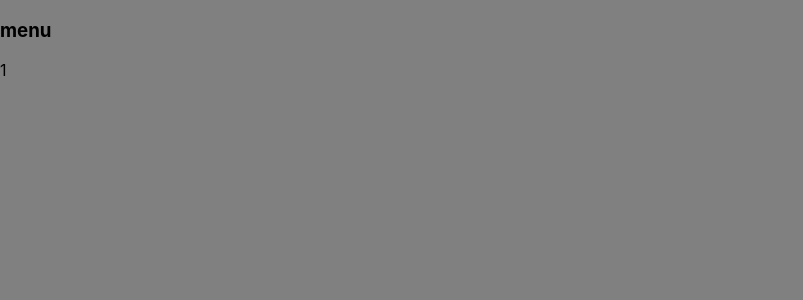
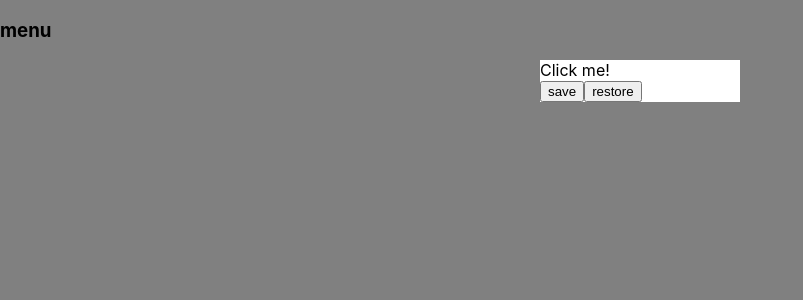
Before and after one commit to alekseidarafeichyk/copyLesson-1, a React (Create React App) app: page /junior in a window 1280 px wide. Shown: the top 300 px of the page, without its empty margins (0-803 px from the left). Built offline with nearby package versions, Linux system fonts and the light colour scheme; the HTML template or start-up script is replaced by a standard one.

Commit message:
completed lesson 6

```diff
--- a/src/App.tsx
+++ b/src/App.tsx
@@ -1,4 +1,4 @@
-import React, {KeyboardEvent, useState} from 'react';
+import React, {ChangeEvent, KeyboardEvent, useState} from 'react';
 import './App.css';
 import {v1} from "uuid";
 import {BrowserRouter, Route} from "react-router-dom";
@@ -16,7 +16,7 @@ export type filterValueType = 'all' | 'high' | 'middle' | 'low'
     name: string
 }
 
-function App () {
+function App() {
 
     let [tasks, setTasks] = useState([
         {deal: 'learn react', priority: 'high', id: 1},
@@ -29,6 +29,9 @@ function App () {
     ]);
     let [sortTask, setSortTask] = useState<filterValueType>('all');
     let [error, setError] = useState<string>('');
+    let [collapsed, setCollapsed] = useState(false)
+    let [value, setValue] = useState('Click me!')
+
 
     function deleteTask(id: number) {
         tasks = tasks.filter(task => task.id != id);
@@ -51,7 +54,6 @@ function App () {
     }
 
 
-
     const [arr, setArr] = useState<Array<arrType>>([])
 
 
@@ -71,10 +73,13 @@ function App () {
         sayHi(e.currentTarget.value)
     }
 
-    let [collapsed,setCollapsed] = useState(false)
+    const onChangeForEditableSpan = (e: ChangeEvent<HTMLInputElement>) => {
+        setValue(e.currentTarget.value)
+    }
 
     return (
         <BrowserRouter>
+
             <div>
                 <Accordion name={'menu'}
                            collapsed={collapsed}
@@ -91,8 +96,13 @@ function App () {
                     arr={arr}
                     error={error}
                     onEnter={onEnter}
-                    />} />
-                    <Route path={'/junior'} render={() => <Junior/>}/>
+                />}/>
+                <Route path={'/junior'} render={() => <Junior
+                    onEnter={onEnter}
+                    error={error}
+                    value={value}
+                    setValue={setValue}
+                    onChange={onChangeForEditableSpan}/>}/>
                 <Route path={'/juniorplus'} render={() => <JuniorPlus/>}/>
             </div>
         </BrowserRouter>
--- a/src/Components/Content/Junior/Junior.tsx
+++ b/src/Components/Content/Junior/Junior.tsx
@@ -1,8 +1,23 @@
-import React from "react";
+import React, {ChangeEvent, KeyboardEvent} from "react";
+import EditableSpan from "../../common/EditableSpan";
 
-function Junior() {
+type JuniorPropsType = {
+    onEnter: (e: KeyboardEvent<HTMLInputElement>) => void,
+    error: string
+    value: string
+    onChange: (e: ChangeEvent<HTMLInputElement>) => void
+    setValue: (value: string) => void
+}
+
+function Junior(props: JuniorPropsType) {
     return(
-        <div>1</div>
+        <EditableSpan
+            onEnter={props.onEnter}
+            error={props.error}
+            value={props.value}
+            setValue={props.setValue}
+            onChange={props.onChange}
+        />
     )
 }
 
--- /dev/null
+++ b/src/Components/LocalStorage/localstorage.tsx
@@ -0,0 +1,16 @@
+import React from "react";
+
+export function saveState<T> (key: string, state: T) {
+    const stateAsString = JSON.stringify(state);
+    localStorage.setItem(key, stateAsString)
+}
+
+export function restoreState<T>(key: string, defaultState: T) {
+    const stateAsString = localStorage.getItem(key);
+    if (stateAsString !== null) defaultState = JSON.parse(stateAsString) as T;
+    return defaultState;
+}
+
+export type StateType = {
+    inputValue: string
+}
--- /dev/null
+++ b/src/Components/common/EditableSpan.module.css
@@ -0,0 +1,5 @@
+.container {
+    width: 200px;
+    margin: 0 auto;
+    background-color: #ffffff;
+}
--- /dev/null
+++ b/src/Components/common/EditableSpan.tsx
@@ -0,0 +1,48 @@
+import React, {ChangeEvent, KeyboardEvent, useState} from "react";
+import InputNya from "../InputNya/InputNya";
+import s from './EditableSpan.module.css'
+import ButtonNya from "../ButtonNya/ButtonNya";
+import {restoreState, saveState, StateType} from "../LocalStorage/localstorage";
+
+type EditableSpan = {
+    onEnter: (e: KeyboardEvent<HTMLInputElement>) => void
+    error: string
+    value: string
+    onChange: (e: ChangeEvent<HTMLInputElement>) => void
+    setValue: (value: string) => void
+}
+
+function EditableSpan(props: EditableSpan) {
+    let [editMode, setEditMode] = useState<boolean>(true)
+
+    const changeEditMode = () => setEditMode(!editMode)
+
+    const onCLickSaveState = () => {
+        saveState<StateType>("test", {inputValue: props.value});
+    }
+
+    const onCLickRestoreState = () => {
+        const state: StateType = restoreState<StateType>("test", {inputValue: ""});
+        props.setValue(state.inputValue)
+    }
+
+    return (
+        <div className={s.container}>
+            {
+                editMode ?
+                    <span onClick={changeEditMode}>{props.value}</span> :
+                    <InputNya
+                        onEnter={props.onEnter}
+                        error={props.error}
+                        autoFocus onBlur={changeEditMode}
+                        value={props.value}
+                        onChange={props.onChange}/>}
+            <div>
+                <ButtonNya onClick={onCLickSaveState}>save</ButtonNya>
+                <ButtonNya onClick={onCLickRestoreState}>restore</ButtonNya>
+            </div>
+        </div>
+    );
+}
+
+export default EditableSpan;
```
Lines whose indentation alone changed are shown as unchanged.
